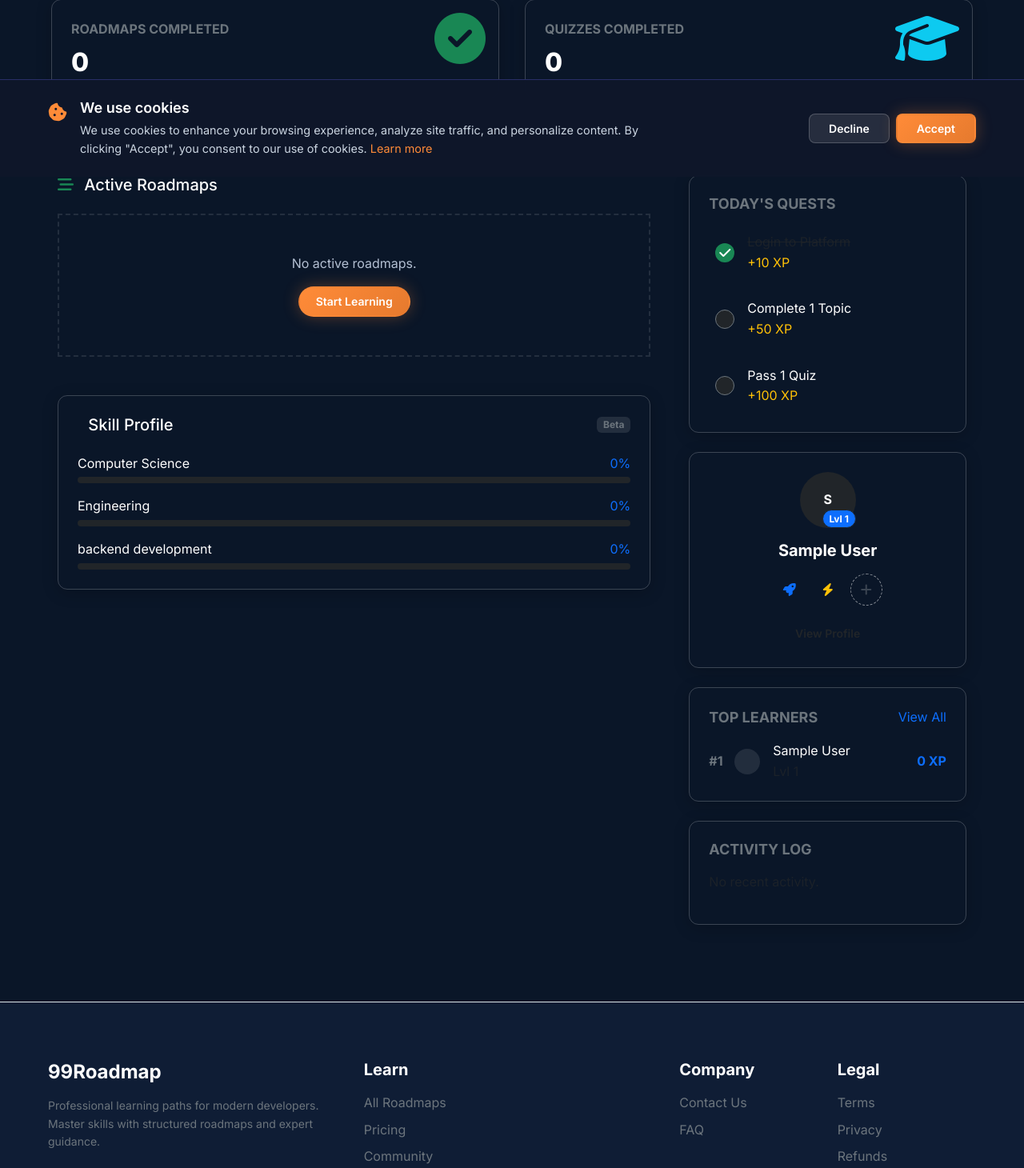
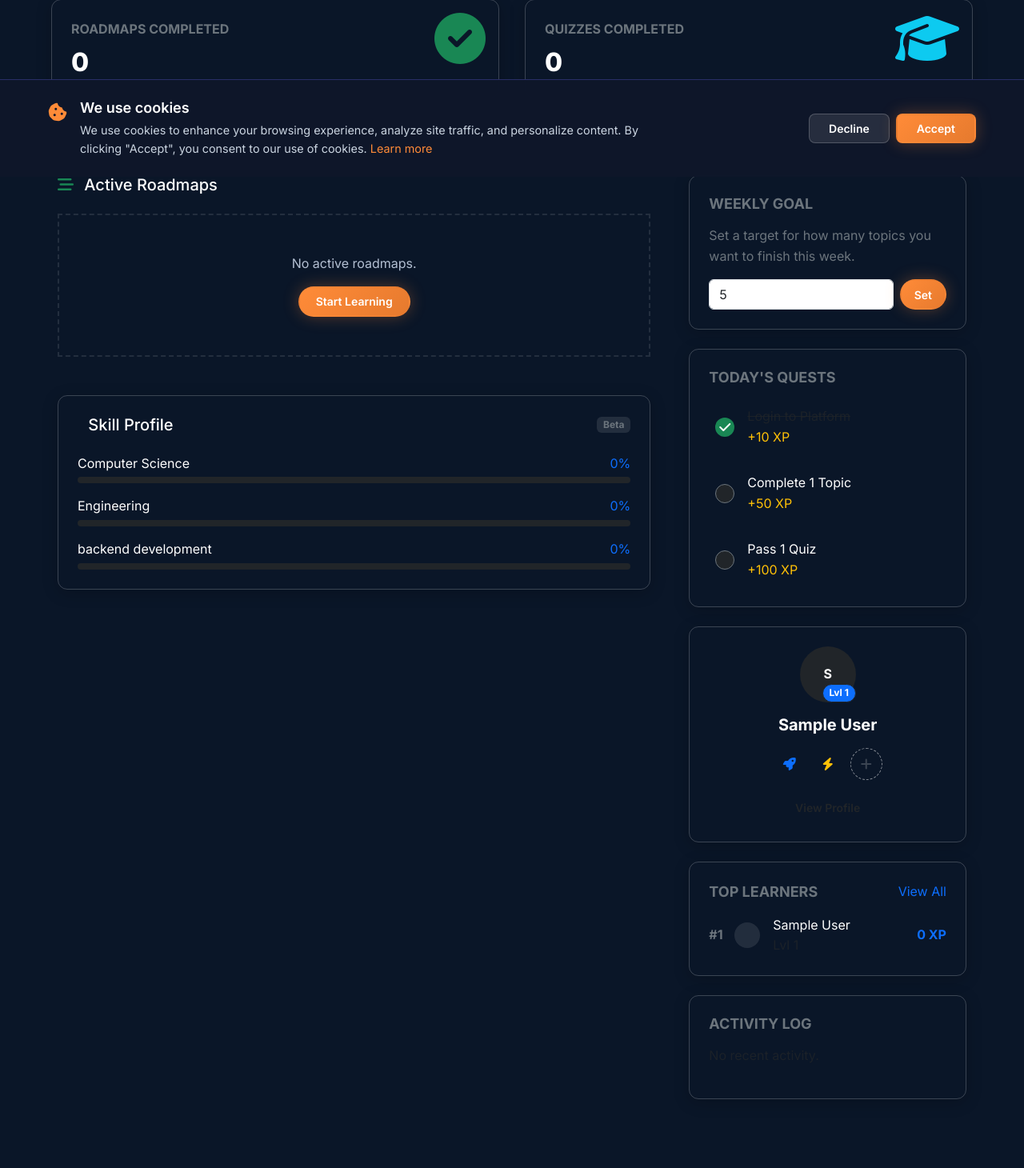
Before and after one commit to Divakarflutter9/99roadmap, a Django app: page /dashboard/ in a window 1280 px wide. Shown: the part 579-2039 px from the top of the page at 80% size. Run offline with Django 5.2, Linux system fonts and the light colour scheme; the visitor is signed in with stand-in values (Sample User, id 1); data comes from the database, SQL or seed files in the repository; data that the repository does not hold is empty; some libraries are stand-ins or nearby versions.

Commit message:
Your commit message here

```diff
--- a/core/forms.py
+++ b/core/forms.py
@@ -5,7 +5,26 @@ Forms for 99Roadmap Platform
 from django import forms
 from django.contrib.auth.forms import UserCreationForm, AuthenticationForm
 from django.contrib.auth import authenticate
-from .models import User, UserTopicProgress
+from .models import User, UserTopicProgress, WeeklyGoal
+
+class WeeklyGoalForm(forms.ModelForm):
+    """Form to set weekly goals"""
+
+    target_value = forms.IntegerField(
+        label="Topics to Complete this Week",
+        min_value=1,
+        max_value=50,
+        initial=5,
+        widget=forms.NumberInput(attrs={
+            'class': 'form-control',
+            'placeholder': 'e.g. 5'
+        })
+    )
+
+    class Meta:
+        model = WeeklyGoal
+        fields = ['target_value']
+
 from django.core.exceptions import ValidationError
 
 
--- a/core/models.py
+++ b/core/models.py
@@ -537,3 +537,30 @@ class SiteSetting(models.Model):
     class Meta:
         verbose_name = "Site Setting"
         verbose_name_plural = "Site Settings"
+
+
+class WeeklyGoal(models.Model):
+    """User's weekly learning goal"""
+
+    TARGET_TYPE_CHOICES = [
+        ('topics', 'Topics Completed'),
+    ]
+
+    user = models.ForeignKey(User, on_delete=models.CASCADE, related_name='weekly_goals')
+    target_type = models.CharField(max_length=20, choices=TARGET_TYPE_CHOICES, default='topics')
+    target_value = models.PositiveIntegerField(default=5)
+
+    start_date = models.DateField()
+    end_date = models.DateField()
+
+    created_at = models.DateTimeField(auto_now_add=True)
+
+    class Meta:
+        ordering = ['-created_at']
+
+    def __str__(self):
+        return f"{self.user.email} - Goal: {self.target_value} {self.target_type}"
+
+    def is_active(self):
+        today = timezone.now().date()
+        return self.start_date <= today <= self.end_date
--- a/core/urls.py
+++ b/core/urls.py
@@ -17,6 +17,7 @@ urlpatterns = [
     # Home & Dashboard
     path('', views.home_view, name='home'),
     path('dashboard/', views.dashboard_view, name='dashboard'),
+    path('set-goal/', views.set_weekly_goal, name='set_weekly_goal'),
 
     # Roadmaps
     path('roadmaps/', views.roadmap_list_view, name='roadmap_list'),
--- a/core/views.py
+++ b/core/views.py
@@ -26,10 +26,42 @@ from reportlab.lib.colors import Color
 from .models import (
     User, UserGamification, Roadmap, RoadmapCategory, Stage, Topic, Quiz,
     QuizQuestion, QuizOption, UserRoadmapEnrollment, UserTopicProgress,
-    UserQuizAttempt, XPTransaction
+    UserQuizAttempt, XPTransaction, WeeklyGoal
 )
 from payments.models import UserSubscription, Payment
-from .forms import UserRegistrationForm, UserLoginForm, UserProfileForm, UserAvatarForm, QuizSubmissionForm
+from .forms import UserRegistrationForm, UserLoginForm, UserProfileForm, UserAvatarForm, QuizSubmissionForm, WeeklyGoalForm
+
+# ... (Authentication Views) ...
+
+@login_required
+@require_POST
+def set_weekly_goal(request):
+    """Set a new weekly learning goal"""
+    form = WeeklyGoalForm(request.POST)
+    if form.is_valid():
+        target = form.cleaned_data['target_value']
+        today = timezone.now().date()
+        end_date = today + timezone.timedelta(days=7)
+
+        # Deactivate any existing active goals
+        WeeklyGoal.objects.filter(
+            user=request.user,
+            end_date__gte=today
+        ).delete()
+
+        # Create new goal
+        WeeklyGoal.objects.create(
+            user=request.user,
+            target_value=target,
+            start_date=today,
+            end_date=end_date
+        )
+        messages.success(request, f"Weekly goal set: Complete {target} topics in 7 days. Good luck!")
+    else:
+        messages.error(request, "Invalid goal. Please try again.")
+
+    return redirect('dashboard')
+
 
 
 # ==================== Authentication Views ====================
@@ -372,6 +404,28 @@ def dashboard_view(request):
     if not skill_list:
         skill_list.append({'label': 'No Data', 'percentage': 0})
 
+    # --- Weekly Goal Logic ---
+    today = timezone.now().date()
+    weekly_goal = WeeklyGoal.objects.filter(user=request.user, end_date__gte=today).first()
+    weekly_goal_progress = 0
+    weekly_goal_percent = 0
+    weekly_goal_form = None
+
+    if weekly_goal:
+        # Calculate progress
+        completed_since_start = UserTopicProgress.objects.filter(
+            user=request.user,
+            is_completed=True,
+            completed_at__date__gte=weekly_goal.start_date,
+            completed_at__date__lte=weekly_goal.end_date
+        ).count()
+        weekly_goal_progress = completed_since_start
+        weekly_goal_percent = int((completed_since_start / weekly_goal.target_value) * 100)
+        if weekly_goal_percent > 100:
+            weekly_goal_percent = 100
+    else:
+        weekly_goal_form = WeeklyGoalForm()
+
     # 2. Daily Goals (Dynamic)
     today = timezone.now().date()
 
@@ -415,6 +469,10 @@ def dashboard_view(request):
         'daily_progress_percent': daily_progress_percent,
         'leaderboard_top': leaderboard_top,
         'badges': badges,
+        'weekly_goal': weekly_goal,
+        'weekly_goal_progress': weekly_goal_progress,
+        'weekly_goal_percent': weekly_goal_percent,
+        'weekly_goal_form': weekly_goal_form,
     }
     return render(request, 'dashboard.html', context)
 
--- a/templates/dashboard.html
+++ b/templates/dashboard.html
@@ -167,6 +167,45 @@
         <!-- Right Column: Sidebar Widgets -->
         <div class="col-lg-4">
 
+            <!-- Weekly Goal Widget -->
+            <div class="glass glass-bordered p-4 rounded-lg mb-4">
+                <div class="d-flex justify-content-between align-items-center mb-3">
+                    <h6 class="text-uppercase text-secondary fw-bold text-xs mb-0">Weekly Goal</h6>
+                    {% if weekly_goal %}
+                    <span class="badge bg-primary rounded-pill">{{ weekly_goal.target_value }} Topics</span>
+                    {% endif %}
+                </div>
+
+                {% if weekly_goal %}
+                <div class="mb-2">
+                    <div class="d-flex justify-content-between text-sm mb-1">
+                        <span class="text-white">Progress</span>
+                        <span class="text-primary">{{ weekly_goal_progress }} / {{ weekly_goal.target_value }}</span>
+                    </div>
+                    <div class="progress bg-dark" style="height: 8px;">
+                        <div class="progress-bar bg-success" role="progressbar"
+                            style="width: {{ weekly_goal_percent }}%"></div>
+                    </div>
+                </div>
+                <!-- Calculate Days Left -->
+                {% with weekly_goal.end_date|timeuntil:today as days_left %}
+                <!-- Simple check for now, can be improved with custom template tag or view logic -->
+                <p class="text-xs text-muted mb-0 mt-2">
+                    <i class="far fa-clock me-1"></i> Ends: {{ weekly_goal.end_date|date:"M d" }}
+                </p>
+                {% endwith %}
+
+                {% else %}
+                <p class="text-sm text-secondary mb-3">Set a target for how many topics you want to finish this week.
+                </p>
+                <form action="{% url 'set_weekly_goal' %}" method="POST" class="d-flex gap-2">
+                    {% csrf_token %}
+                    {{ weekly_goal_form.target_value }}
+                    <button type="submit" class="btn btn-primary btn-sm px-3">Set</button>
+                </form>
+                {% endif %}
+            </div>
+
             <!-- Daily Goals Widget -->
             <div class="glass glass-bordered p-4 rounded-lg mb-4">
                 <h6 class="text-uppercase text-secondary fw-bold text-xs mb-3">Today's Quests</h6>
```
Also changed, not shown: core/migrations/0007_weeklygoal.py (added).
